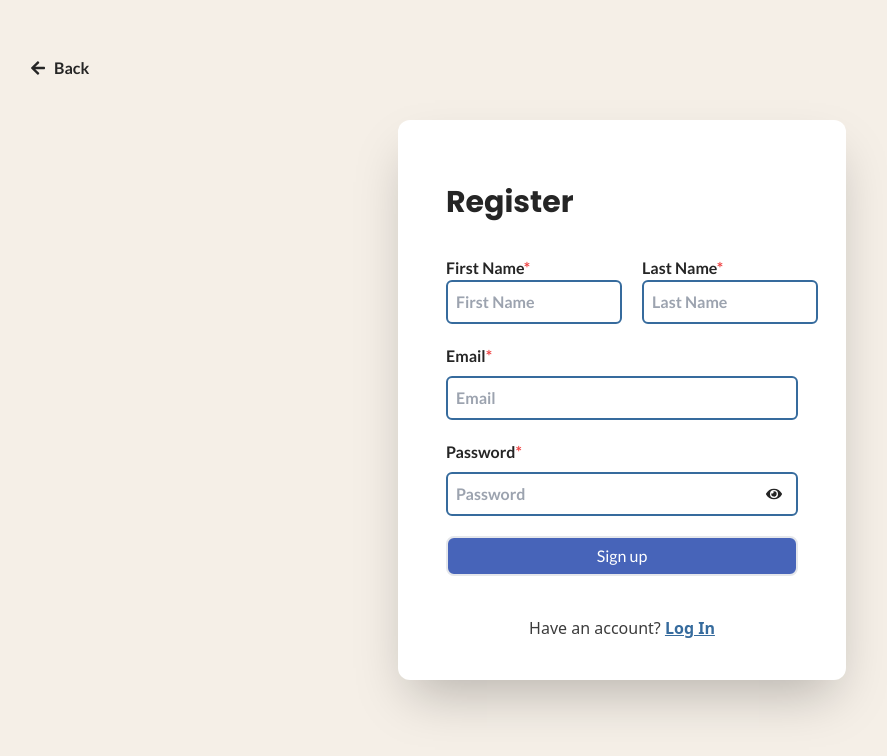
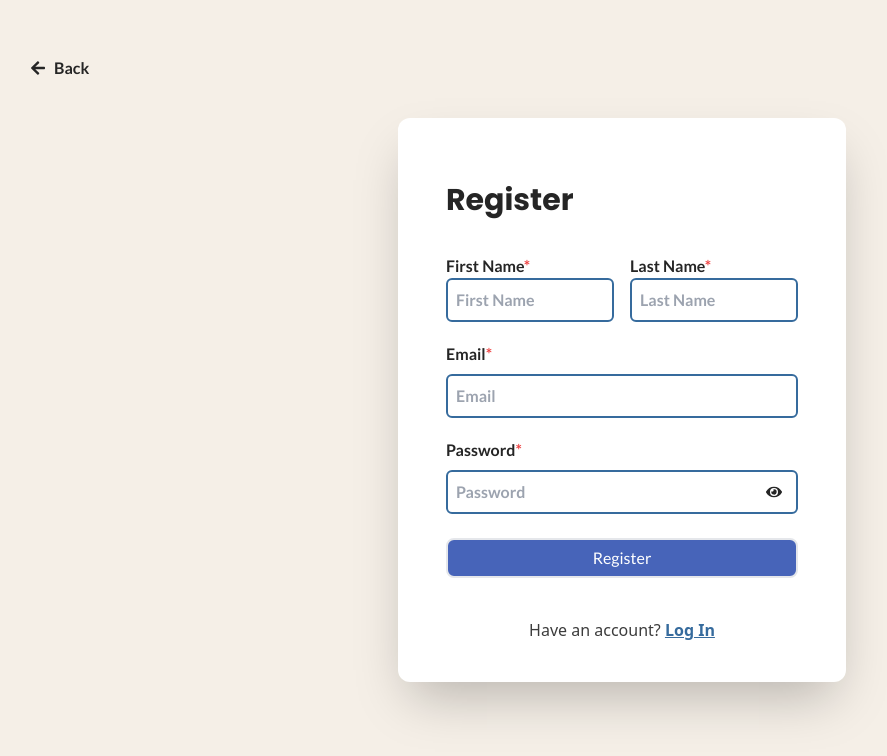
Before and after one commit to LeonilleM/studdy_spotter, a React (Vite) app: page /signup in a window 1280 px wide. Shown: the top 756 px of the page, without its empty margins (18-905 px from the left). Built offline with nearby package versions, Linux system fonts and the light colour scheme; no server answers.

Commit message:
UI Changes - Register/Admin Dash (Uni)

```diff
--- a/src/pages/AdminDashboard/AdminDashboard.jsx
+++ b/src/pages/AdminDashboard/AdminDashboard.jsx
@@ -38,38 +38,38 @@ function AdminDashboard() {
                         <div className="flex items-center gap-6 font-poppins">
                             <button
                                 onClick={() => handleFilterChange('Pending')}
-                                className={` ${selectedFilter === 'Pending' ? 'text-accent ' : 'text-secondary'}`}
+                                className={` ${selectedFilter === 'Pending' ? 'text-action ' : 'text-secondary'}`}
                             >
                                 Pending
                             </button>
                             <button
                                 onClick={() => handleFilterChange('Approved')}
-                                className={`border-l border-r border-black px-4 ${selectedFilter === 'Approved' ? 'text-accent ' : 'text-secondary'}`}
+                                className={`border-l border-r border-black px-4 ${selectedFilter === 'Approved' ? 'text-action ' : 'text-secondary'}`}
                             >
                                 Approved
                             </button>
                             <button
                                 onClick={() => handleFilterChange('Denied')}
-                                className={`border-r border-black pr-5 ${selectedFilter === 'Denied' ? 'text-accent ' : 'text-secondary'}`}
+                                className={`border-r border-black pr-5 ${selectedFilter === 'Denied' ? 'text-action ' : 'text-secondary'}`}
                             >
                                 Denied
                             </button>
                             <button
                                 onClick={() => handleFilterChange('all')}
-                                className={` ${selectedFilter === 'all' ? 'text-accent ' : 'text-secondary'}`}
+                                className={` ${selectedFilter === 'all' ? 'text-action ' : 'text-secondary'}`}
                             >
                                 All
                             </button>
                         </div>
                         <div className="flex gap-1 font-poppins">
                             <button
-                                className={`px-4 py-2 ${selectedOption === 'campus' ? 'bg-accent text-white ' : 'bg-white '} rounded-l-lg`}
+                                className={`px-4 py-2 ${selectedOption === 'campus' ? 'bg-action text-white ' : 'bg-white '} rounded-l-lg`}
                                 onClick={() => handleOptionChange('campus')}
                             >
                                 Campus
                             </button>
                             <button
-                                className={`px-4 py-2 ${selectedOption === 'studyspot' ? 'bg-accent text-white ' : 'bg-white '} rounded-r-lg`}
+                                className={`px-4 py-2 ${selectedOption === 'studyspot' ? 'bg-action text-white ' : 'bg-white '} rounded-r-lg`}
                                 onClick={() => handleOptionChange('studyspot')}
                             >
                                 Study Spot
--- a/src/pages/AdminDashboard/helper/CampusRequest/CampusRequest.jsx
+++ b/src/pages/AdminDashboard/helper/CampusRequest/CampusRequest.jsx
@@ -61,7 +61,7 @@ function CampusRequest({ userId, selectedFilter }) {
                 filteredUniversities.map((university, index) => (
                     <div
                         key={university.id}
-                        className={`grid grid-cols-8 p-2 my-2 gap-8 items-center justify-center text-sm rounded-xl ${index % 2 === 0 ? 'bg-white' : 'bg-gray-50'
+                        className={`grid grid-cols-8 p-2 px-4 my-2 gap-8 items-center justify-center text-sm rounded-xl ${index % 2 === 0 ? 'bg-white' : 'bg-gray-50'
                             }`}
                     >
                         <div className="col-span-2">{university.id}</div>
@@ -79,18 +79,22 @@ function CampusRequest({ userId, selectedFilter }) {
                         <div
                             className="relative col-span-1"
                         >
-                            <img src={university.image_url} alt={university.name} className="w-16 h-16 object-cover"
-                                onMouseEnter={() => handleMouseEnter(university.image_url)}
-                                onMouseLeave={handleMouseLeave}
-                            />
+                            <div className="flex flex-row justify-center items-center">
+                                <img src={university.image_url} alt={university.name} className="w-16 h-16 object-cover"
+                                    onMouseEnter={() => handleMouseEnter(university.image_url)}
+                                    onMouseLeave={handleMouseLeave}
+                                />
+                            </div>
                         </div>
                         <div className="col-span-1 ">{statusButton(university.status)}</div>
+                        <div class = "flex flex-row justify-center items-center gap-2 rounded py-2">
                         <button
                             onClick={() => handleEditModal(university)}
                             className="flex flex-row gap-1 text-blue-500 cursor-pointer hover:scale-105 hover:text-blue-600 transform transition-transform duration-300 ">
                             <FaEdit className="w-4 h-4" />
                             Edit
                         </button>
+                        </div>
                     </div>
                 ))}
             {hoveredImage && (
--- a/src/pages/Auth/SignUp.jsx
+++ b/src/pages/Auth/SignUp.jsx
@@ -40,7 +40,7 @@ const SignUp = () => {
             }, 100)
         } catch (error) {
             console.error("Sign up error:", error)
-            setError(error.message || "Failed to sign up")
+            setError(error.message || "Failed to Reigster")
             setTimeout(() => {
                 setError(null)
             }, 5000)
@@ -66,12 +66,12 @@ const SignUp = () => {
                     </h1>
                     {error && <div className="bg-red-100 border-l-4 border-red-500 text-red-700 p-4 self-start w-full" role="alert"> {error} </div>}
                     <form className="flex flex-col space-y-5 mt-5 font-lato w-full text-lato font-bold" onSubmit={handleSignUp}>
-                        <div className="flex flex-row space-x-5">
-                            <div className="flex flex-col w-1/2">
+                        <div className="flex flex-row">
+                            <div className="flex flex-col w-1/2 pr-2">
                                 <label>First Name<span className="text-red-500">*</span></label>
                                 <input type="text" name="firstName" placeholder="First Name" className="p-2 rounded-md border-action border-2" />
                             </div>
-                            <div className="flex flex-col w-1/2">
+                            <div className="flex flex-col w-1/2 pl-2">
                                 <label>Last Name<span className="text-red-500">*</span></label>
                                 <input type="text" name="lastName" placeholder="Last Name" className="p-2 rounded-md border-action border-2" />
                             </div>
@@ -100,7 +100,7 @@ const SignUp = () => {
                                 />
                             </div>
                         </div>
-                        <div className="flex flex-col">
+                        <div className="flex flex-col pt-1">
                             <button
                                 type="submit"
                                 disabled={isLoading}
@@ -111,7 +111,7 @@ const SignUp = () => {
                                     <FaArrowRight />
                                 </span>
                                 <span className="absolute flex items-center justify-center w-full h-full text-white transition-all duration-300 transform group-hover:translate-x-full ease">
-                                    {isLoading ? 'Signing up...' : 'Sign up'}
+                                    {isLoading ? 'Registering...' : 'Register'}
                                 </span>
                                 <span className="relative invisible">Register</span>
                             </button>
```
